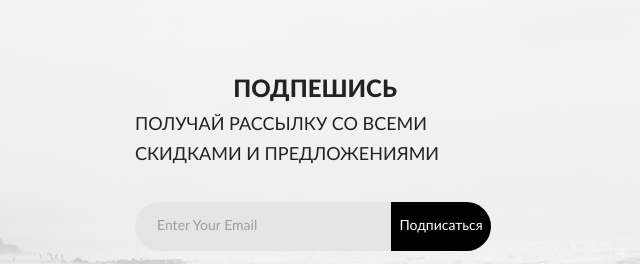
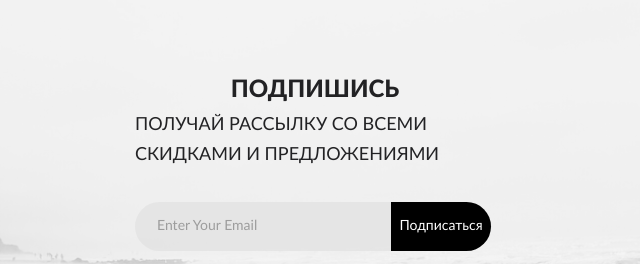
Before and after one commit to Katyshka0/-motor-show, a plain HTML site: page catalog.html in a window 1280 px wide. Shown: the part 1815-2079 px from the top of the page, 581-1221 px from the left. Drawn offline with nearby package versions, Linux system fonts and the light colour scheme; a script that the page names is missing; files whose address does not match are found by name; a web font is replaced by a local one.

Commit message:
Update catalog.html

```diff
--- a/catalog.html
+++ b/catalog.html
@@ -204,7 +204,7 @@
                         <p class="subscribe__list_item_text">“Большой выбор автомобилей, <span class="subscribe__list_item_italic">качественный сервис“</span></p>
                     </li>
                     <li class="subscribe__list_item">
-                        <h3 class="subscribe__list_item_heading">Подпешись</h3>
+                        <h3 class="subscribe__list_item_heading">Подпишись</h3>
                         <h4 class="subscribe__list_item_subheading">получай рассылку  со всеми скидками и предложениями</h4>
                         <div class="subscribe__list_input_wrapper">
                             <input class="subscribe__list_item_input" type="text" placeholder="enter your email">
```
